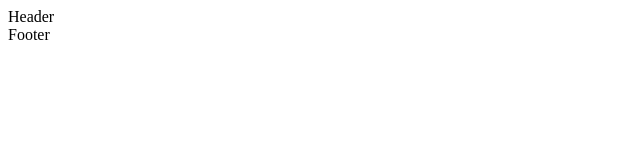
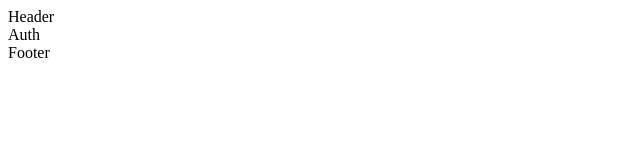
Before and after one commit to michellerenehey/adv-react-employee-directory, a React app: page /login in a window 1280 px wide. Shown: the top 160 px of the page, without its empty margins (0-640 px from the left). Built offline with nearby package versions, Linux system fonts and the light colour scheme.

Commit message:
setting up file structures

```diff
--- a/src/App.jsx
+++ b/src/App.jsx
@@ -2,6 +2,8 @@ import './App.css';
 import { BrowserRouter, Switch, Route } from 'react-router-dom';
 import Layout from './views/Layout/Layout';
 import Home from './views/Home/Home';
+import Profile from './views/Profile/Profile';
+import Auth from './views/Auth/Auth';
 
 export default function App() {
   return (
@@ -12,6 +14,13 @@ export default function App() {
             <Route exact path="/">
               <Home />
             </Route>
+            <Route exact path="/profile">
+              {/* make this a private route eventually */}
+              <Profile />
+            </Route>
+            <Route exact path="/login">
+              <Auth />
+            </Route>
           </Switch>
         </Layout>
       </BrowserRouter>
--- /dev/null
+++ b/src/views/Auth/Auth.jsx
@@ -0,0 +1,5 @@
+import React from 'react';
+
+export default function Auth() {
+  return <div>Auth</div>;
+}
--- /dev/null
+++ b/src/views/Profile/Profile.jsx
@@ -0,0 +1,5 @@
+import './Profile.css';
+
+export default function Profile() {
+  return <div>Profile</div>;
+}
```
Also changed, not shown: src/views/Auth/Auth.css (added), src/views/Profile/Profile.css (added).
